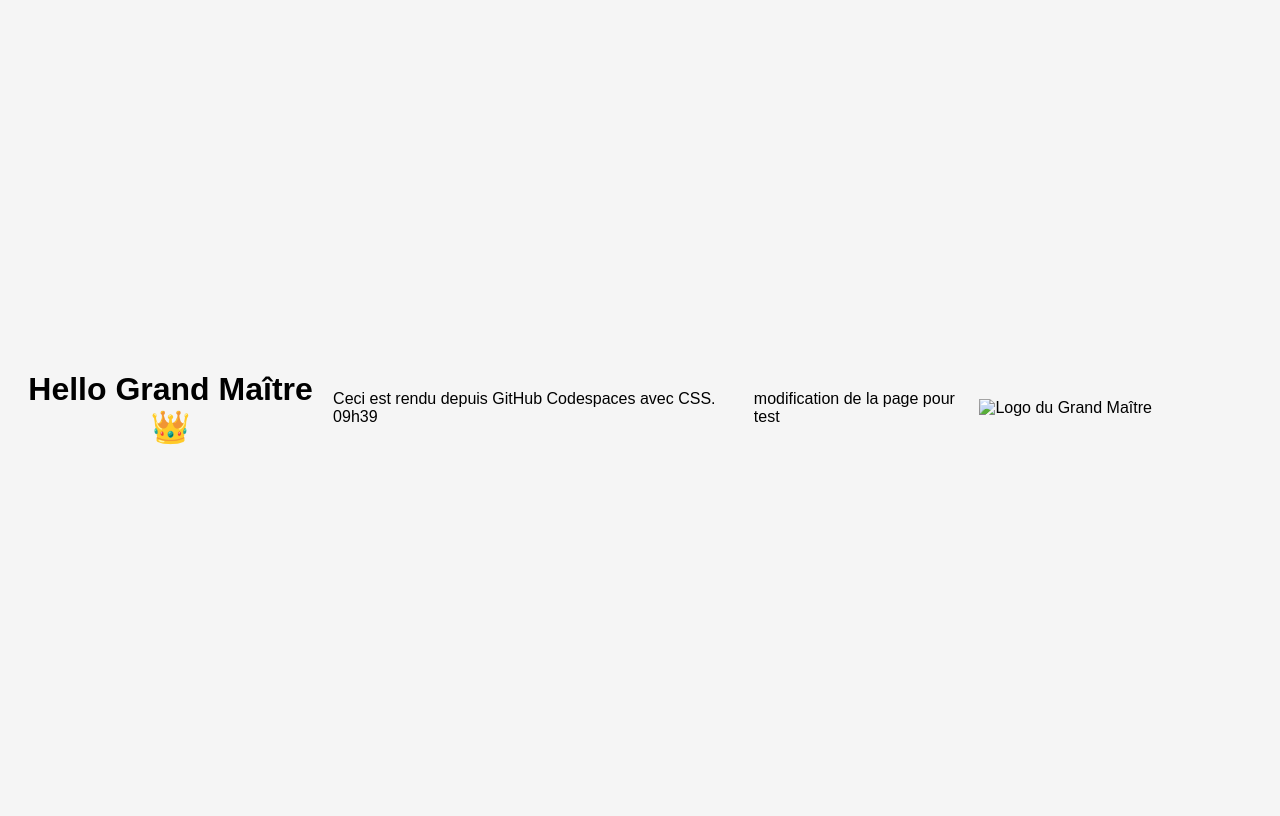
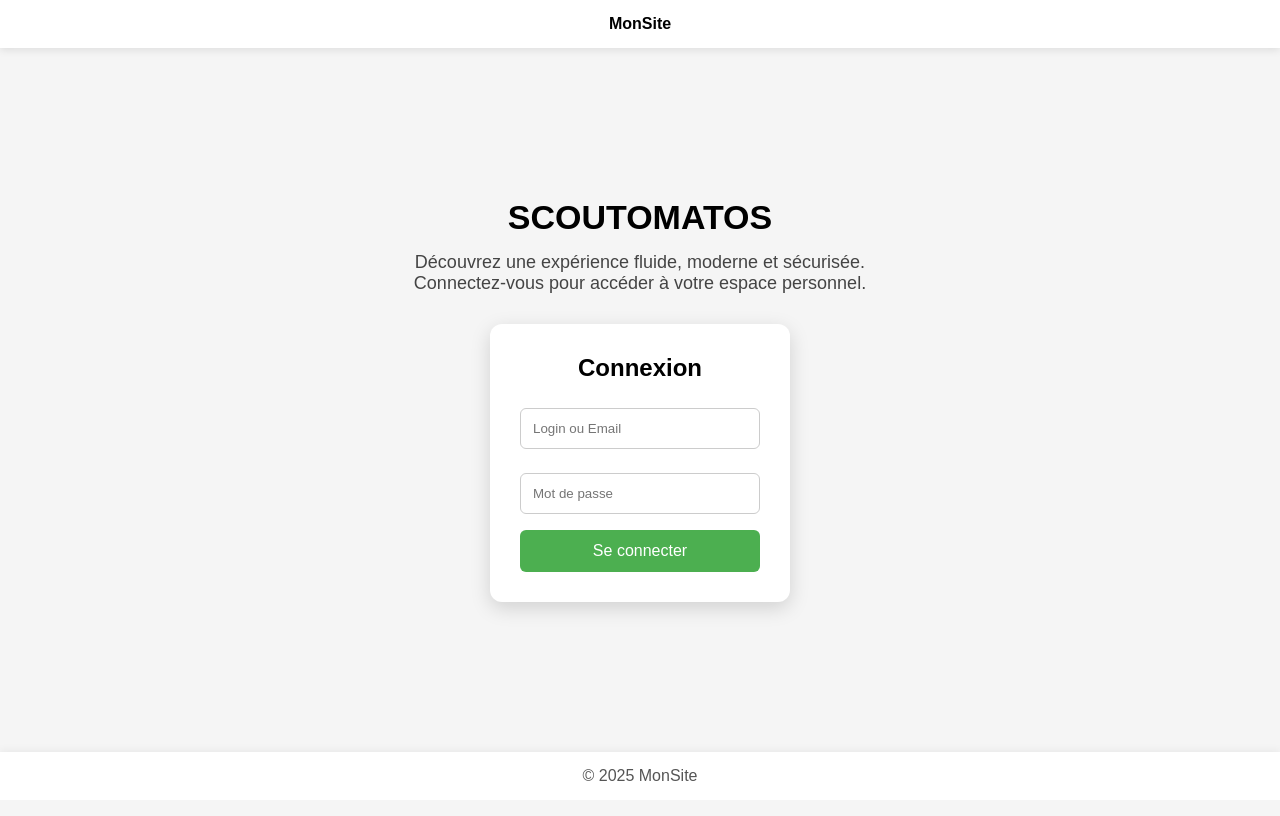
Before and after one commit to lolopremier99/Scout-track, a website: page public/index.html in a window 1280 px wide. Drawn offline with Linux system fonts and the light colour scheme.

Commit message:
nom du site

```diff
--- a/public/index.html
+++ b/public/index.html
@@ -1,22 +1,79 @@
 <!DOCTYPE html>
 <html lang="fr">
 <head>
-    <meta charset="UTF-8" />
-    <meta name="viewport" content="width=device-width, initial-scale=1.0">
-    <title>Test Codespaces</title>
-    <link rel="stylesheet" href="style.css">
+  <meta charset="UTF-8">
+  <meta name="viewport" content="width=device-width, initial-scale=1.0, maximum-scale=1.0">
+  <title>Accueil + Connexion</title>
+  <link rel="stylesheet" href="style.css">
 </head>
 <body>
-    <h1>Hello Grand Maître 👑</h1>
-    <p>Ceci est rendu depuis GitHub Codespaces avec CSS. 09h39</p>
-    <p>modification de la page pour test  </p>
-    <img src="public/images/mael-balland-7rImz-goqfQ-unsplash.jpg" alt="Logo du Grand Maître" width="300">
-    <script>
-        // Récupère la date de dernière modification du document
-        const lastModified = new Date(document.lastModified);
-        // Formatage simple en français
-        document.getElementById('lastModified').textContent =
-            `Dernière modification : ${lastModified.toLocaleString('fr-FR')}`;
-    </script>
+
+  <header>
+    <div class="logo">MonSite</div>
+  </header>
+
+  <!-- SECTION PRINCIPALE -->
+  <section class="main-section">
+
+    <!-- Présentation (visible seulement sur PC/Tablette) -->
+    <div class="presentation">
+      <h1>SCOUTOMATOS</h1>
+      <p>
+        Découvrez une expérience fluide, moderne et sécurisée.
+        Connectez-vous pour accéder à votre espace personnel.
+      </p>
+    </div>
+
+    <!-- Connexion (toujours centré) -->
+    <div class="login-container">
+      <h2>Connexion</h2>
+      <div id="error" class="error"></div>
+
+      <form id="loginForm">
+        <input type="text" name="username" placeholder="Login ou Email" required>
+        <input type="password" name="password" placeholder="Mot de passe" required>
+        <button type="submit">Se connecter</button>
+      </form>
+    </div>
+
+  </section>
+
+  <footer>
+    <p>&copy; 2025 MonSite</p>
+  </footer>
+
+  <script>
+    const form = document.getElementById("loginForm");
+    const errorDiv = document.getElementById("error");
+
+    form.addEventListener("submit", async (e) => {
+      e.preventDefault();
+      errorDiv.textContent = "";
+
+      const formData = new FormData(form);
+      const username = formData.get("username");
+      const password = formData.get("password");
+
+      try {
+        const response = await fetch("/login", {
+          method: "POST",
+          headers: { "Content-Type": "application/x-www-form-urlencoded" },
+          body: new URLSearchParams({ username, password })
+        });
+
+        const text = await response.text();
+
+        if (text.includes("Connexion réussie") || text.includes("redirect")) {
+          window.location.href = "/dashboard";
+        } else {
+          errorDiv.textContent = text;
+        }
+
+      } catch (err) {
+        errorDiv.textContent = "Erreur serveur, réessayez.";
+      }
+    });
+  </script>
+
 </body>
 </html>
--- a/public/style.css
+++ b/public/style.css
@@ -1,47 +1,91 @@
-/* style.css */
+/* RESET */
+* {
+  margin: 0;
+  padding: 0;
+  box-sizing: border-box;
+  font-family: Arial, sans-serif;
+}
+
+/* BODY */
 body {
-  font-family: Arial, sans-serif;
-  background-color: #f5f5f5;
+  background: #f5f5f5;
+  min-height: 100vh;
   display: flex;
+  flex-direction: column;
+}
+
+/* HEADER */
+header {
+  background: white;
+  padding: 15px 20px;
+  box-shadow: 0 2px 8px rgba(0,0,0,0.1);
+  text-align: center;
+  font-weight: bold;
+}
+
+/* SECTION PRINCIPALE : organisation verticale */
+.main-section {
+  flex: 1;
+  display: flex;
+  flex-direction: column;        /* Présentation au-dessus du login */
   justify-content: center;
   align-items: center;
-  height: 100vh;
+  padding: 40px 20px;
+  gap: 30px;
 }
 
-.login-container {
-  background-color: #fff;
-  padding: 30px;
-  border-radius: 10px;
-  box-shadow: 0 4px 15px rgba(0,0,0,0.2);
-  width: 300px;
+/* PRÉSENTATION */
+.presentation {
+  text-align: center;
+  max-width: 500px;
 }
 
-h1 {
-  text-align: center;
-  margin-bottom: 20px;
+.presentation h1 {
+  font-size: 34px;
+  margin-bottom: 15px;
 }
 
-input[type="text"], input[type="password"] {
+.presentation p {
+  font-size: 18px;
+  color: #444;
+}
+
+/* LOGIN */
+.login-container {
+  background: white;
+  padding: 30px;
+  width: 300px;
+  border-radius: 12px;
+  box-shadow: 0 6px 20px rgba(0,0,0,0.15);
+}
+
+.login-container h2 {
+  text-align: center;
+  margin-bottom: 18px;
+}
+
+input[type="text"],
+input[type="password"] {
   width: 100%;
-  padding: 10px;
+  padding: 12px;
   margin: 8px 0 16px;
-  border-radius: 5px;
   border: 1px solid #ccc;
+  border-radius: 6px;
 }
 
 button {
   width: 100%;
-  padding: 10px;
-  background-color: #4CAF50;
-  color: #fff;
+  padding: 12px;
+  background: #4CAF50;
+  border: none;
+  color: white;
   font-size: 16px;
-  border: none;
-  border-radius: 5px;
+  border-radius: 6px;
   cursor: pointer;
 }
 
 button:hover {
-  background-color: #45a049;
+  background: #45a049;
 }
 
 .error {
@@ -49,3 +93,40 @@ button:hover {
   text-align: center;
   margin-bottom: 10px;
 }
+
+/* FOOTER */
+footer {
+  text-align: center;
+  padding: 15px;
+  background: #fff;
+  color: #555;
+  box-shadow: 0 -2px 8px rgba(0,0,0,0.05);
+}
+
+/* ----------- MODE SMARTPHONE (APP MOBILE) ----------- */
+@media (max-width: 700px) {
+
+  footer {
+    display: none;
+  }
+
+  .presentation {
+    display: none;          /* Toujours masqué sur mobile */
+  }
+
+  .main-section {
+    height: calc(100vh - 60px);
+    padding: 0;
+  }
+
+  .login-container {
+    width: 90%;
+    max-width: 360px;
+    height: 100%;
+    border-radius: 0;
+    box-shadow: none;
+    display: flex;
+    flex-direction: column;
+    justify-content: center;  /* Centrage vertical total */
+  }
+}
```
